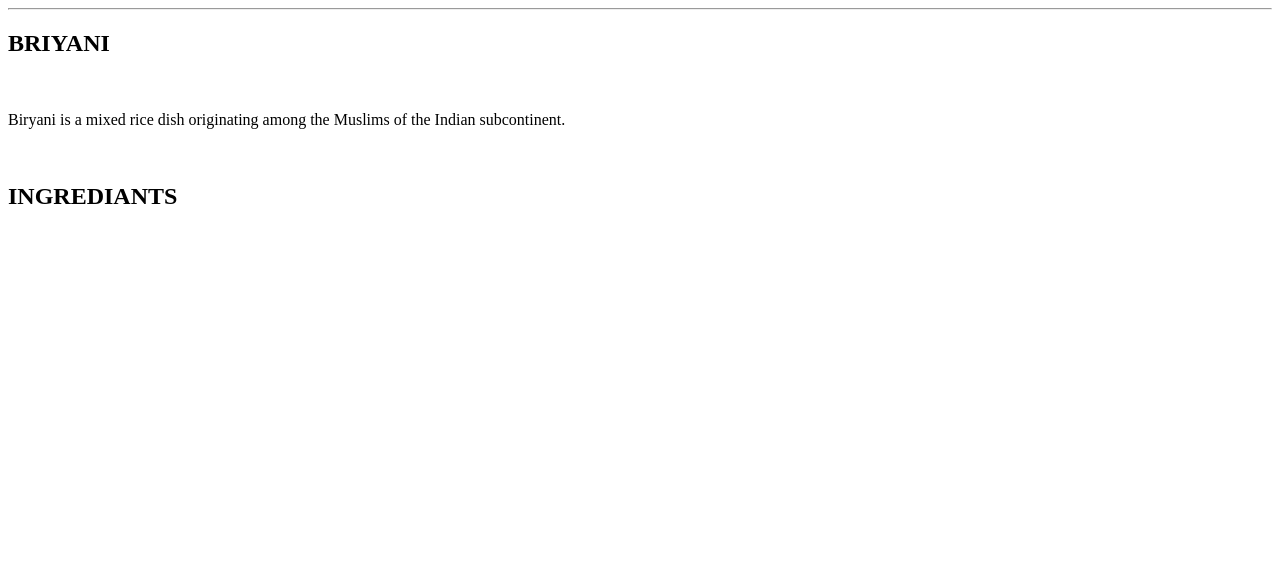
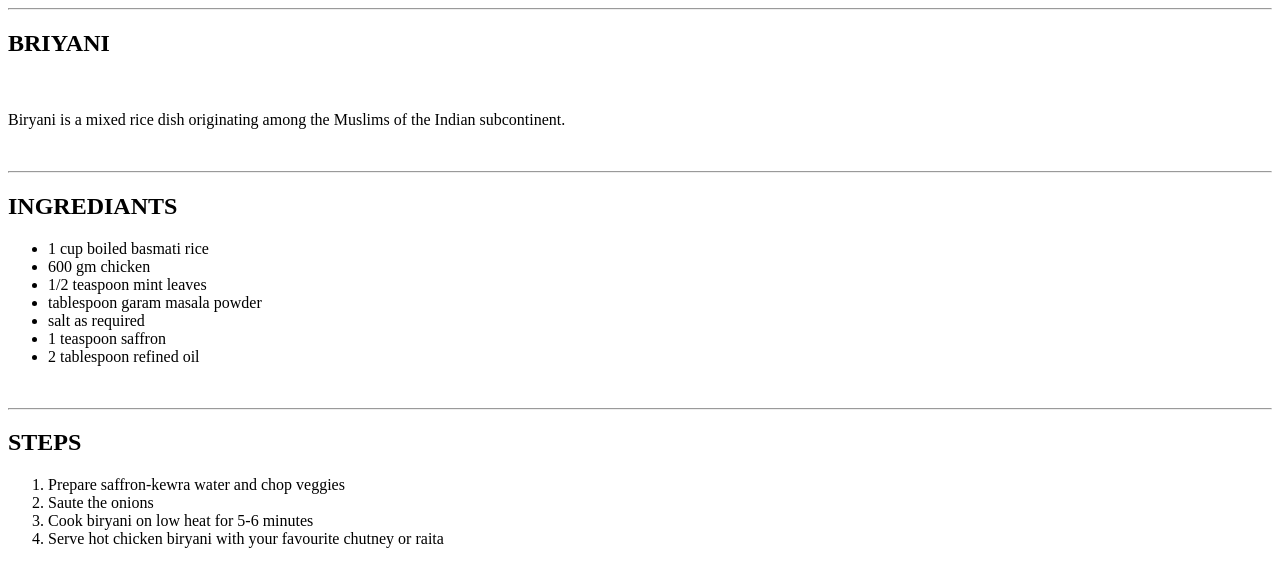
Before and after one commit to ArslanHaaider/odin-recipes, a plain HTML site: page recipes/Biryani.html in a window 1280 px wide. Shown: the part 530-1094 px from the top of the page. Before the commit the page ends 800 px from the top, so only its background shows below. Drawn offline with Linux system fonts and the light colour scheme.

Commit message:
Add ingredients and Steps section in Bryiani Page

```diff
--- a/recipes/Biryani.html
+++ b/recipes/Biryani.html
@@ -20,6 +20,25 @@
       <br>
       <P>Biryani is a mixed rice dish originating among the Muslims of the Indian subcontinent.</P>
       <br>
+      <hr>
       <h2>INGREDIANTS</h2>
+      <ul>
+        <li>1 cup boiled basmati rice</li>
+        <li>600 gm chicken</li>
+        <li>1/2 teaspoon mint leaves</li>
+        <li> tablespoon garam masala powder</li>
+        <li>salt as required</li>
+        <li>1 teaspoon saffron</li>
+        <li>2 tablespoon refined oil</li>
+    </ul>
+    <br>
+    <hr>
+    <h2>STEPS</h2>
+    <ol>
+        <li>Prepare saffron-kewra water and chop veggies</li>
+        <li>Saute the onions</li>
+        <li>Cook biryani on low heat for 5-6 minutes</li>
+        <li>Serve hot chicken biryani with your favourite chutney or raita</li>
+    </ol>
 </body>
 </html>
```
